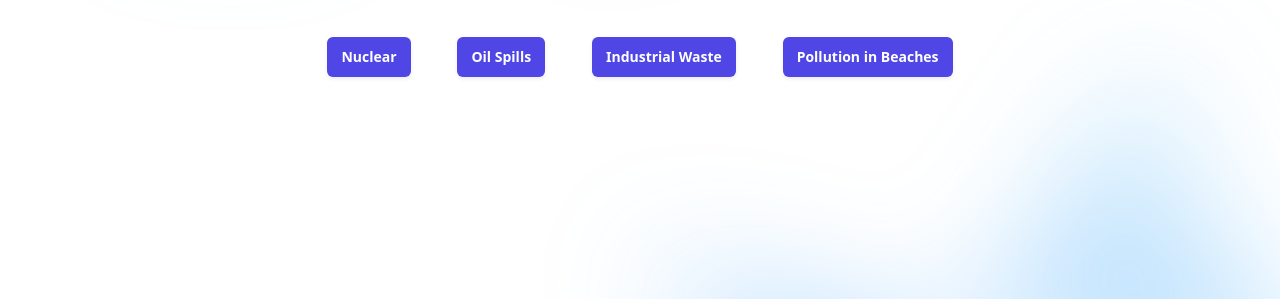
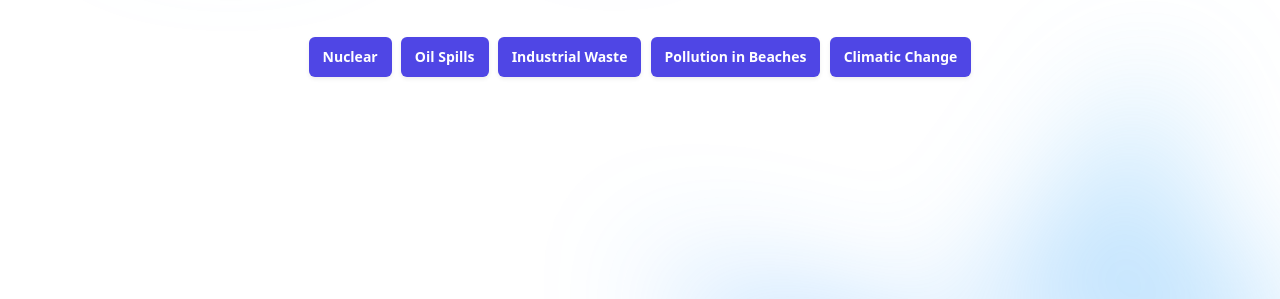
Before and after one commit to ashish4kmax/LifeOnWater.github.io, a website built with Vite: page index.html in a window 1280 px wide. Shown: the part 463-762 px from the top of the page. Built offline with nearby package versions, Linux system fonts and the light colour scheme.

Commit message:
updated and added content5 in index file

```diff
--- a/index.html
+++ b/index.html
@@ -146,6 +146,10 @@
                             <a href="#fourth"
                                 class="rounded-md bg-indigo-600 px-3.5 py-2.5 text-sm font-semibold text-white shadow-sm hover:bg-indigo-500 focus-visible:outline focus-visible:outline-2 focus-visible:outline-offset-2 focus-visible:outline-indigo-600">Pollution
                                 in Beaches</a>
+                        </div>
+                        <div class="mt-10 flex items-center justify-center gap-x-6">
+                            <a href="#fifth"
+                                class="rounded-md bg-indigo-600 px-3.5 py-2.5 text-sm font-semibold text-white shadow-sm hover:bg-indigo-500 focus-visible:outline focus-visible:outline-2 focus-visible:outline-offset-2 focus-visible:outline-indigo-600">Climatic Change</a>
                         </div>
                     </div>
                 </div>
```
